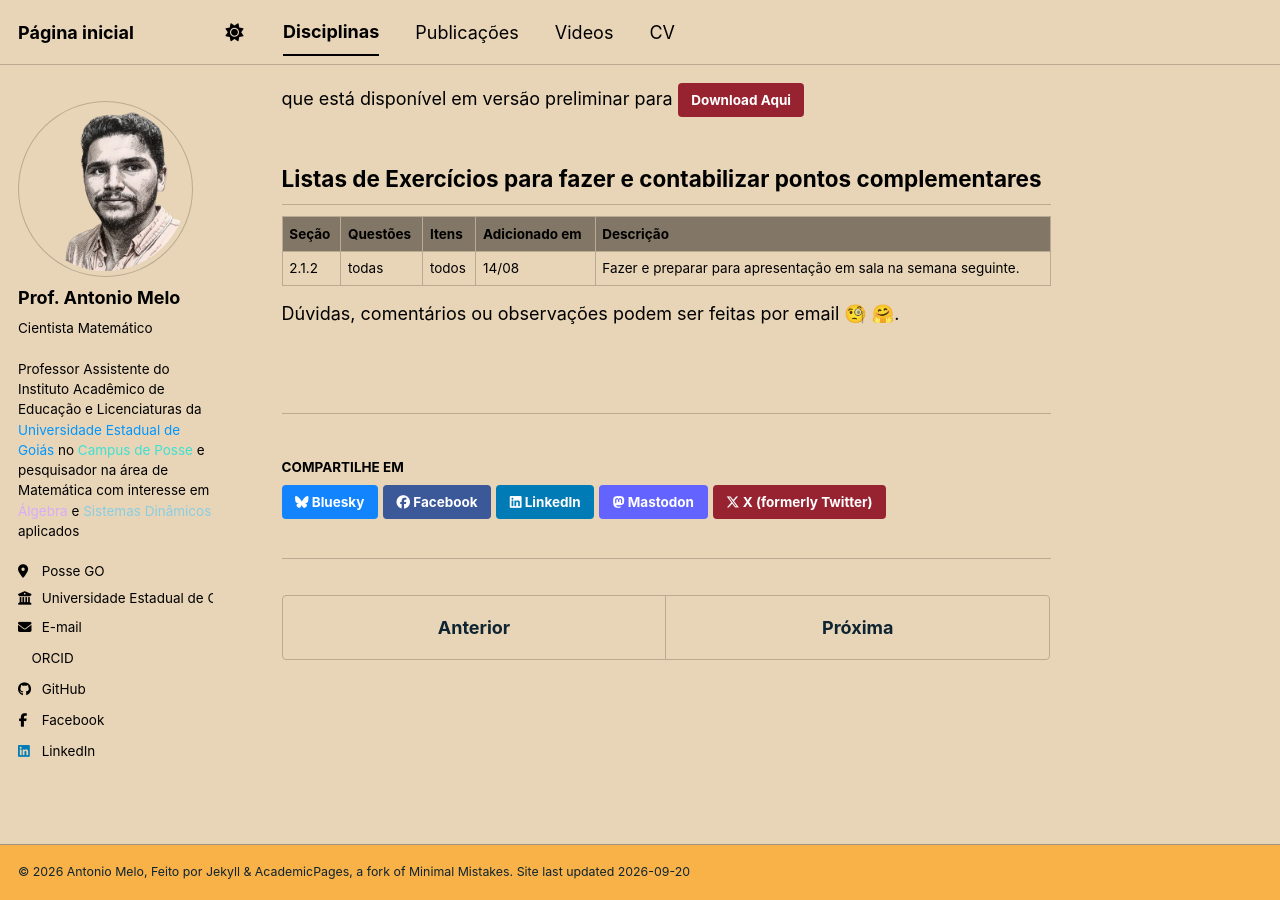
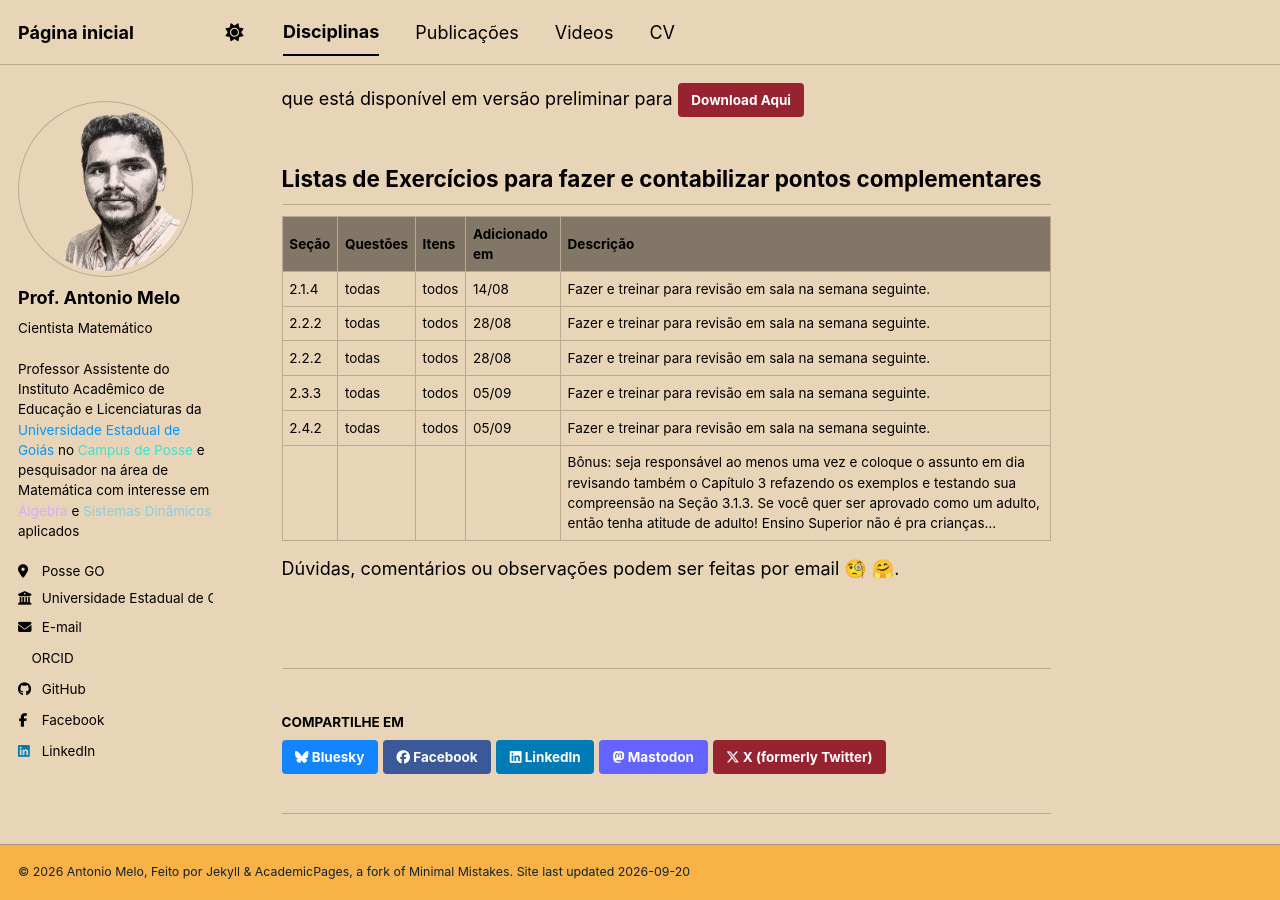
Before and after one commit to antmelo/antmelo.github.io, a Jekyll site: the page built from _teaching/2026-2-calculo.md, in a window 1280 px wide and 900 px high, scrolled down 1057 px. Built offline with Jekyll 4.4.1, drawn with Linux system fonts in a browser that asks for light colours; nearby versions of some CDN libraries; a style sheet for code colours, icons or effects is not loaded.

Commit message:
Update 2026-2-calculo.md

```diff
--- a/_teaching/2026-2-calculo.md
+++ b/_teaching/2026-2-calculo.md
@@ -38,8 +38,12 @@ que está disponível em versão preliminar para [Download Aqui](https://antmelo
 
 | Seção  | Questões  | Itens | Adicionado em   |              Descrição                                  |
 | -----  | -----     | ------ | -------------  | ------------------------------------------------------- |
-| 2.1.2  |  todas | todos  | 14/08   | Fazer e preparar para apresentação em sala na semana seguinte.   |
-
+| 2.1.4  |  todas | todos  | 14/08   | Fazer e treinar para revisão em sala na semana seguinte.   |
+| 2.2.2  |  todas | todos  | 28/08   | Fazer e treinar para revisão em sala na semana seguinte.   |
+| 2.2.2  |  todas | todos  | 28/08   | Fazer e treinar para revisão em sala na semana seguinte.   |
+| 2.3.3  |  todas | todos  | 05/09   | Fazer e treinar para revisão em sala na semana seguinte.   |
+| 2.4.2  |  todas | todos  | 05/09   | Fazer e treinar para revisão em sala na semana seguinte.   |
+|   |   |   |    | Bônus: seja responsável ao menos uma vez e coloque o assunto em dia revisando também o Capítulo 3 refazendo os exemplos e testando sua compreensão na Seção 3.1.3. Se você quer ser aprovado como um adulto, então tenha atitude de adulto! Ensino Superior não é pra crianças...   |
 
 
    Dúvidas, comentários ou observações podem ser feitas por email &#129488; &#129303;.
```
